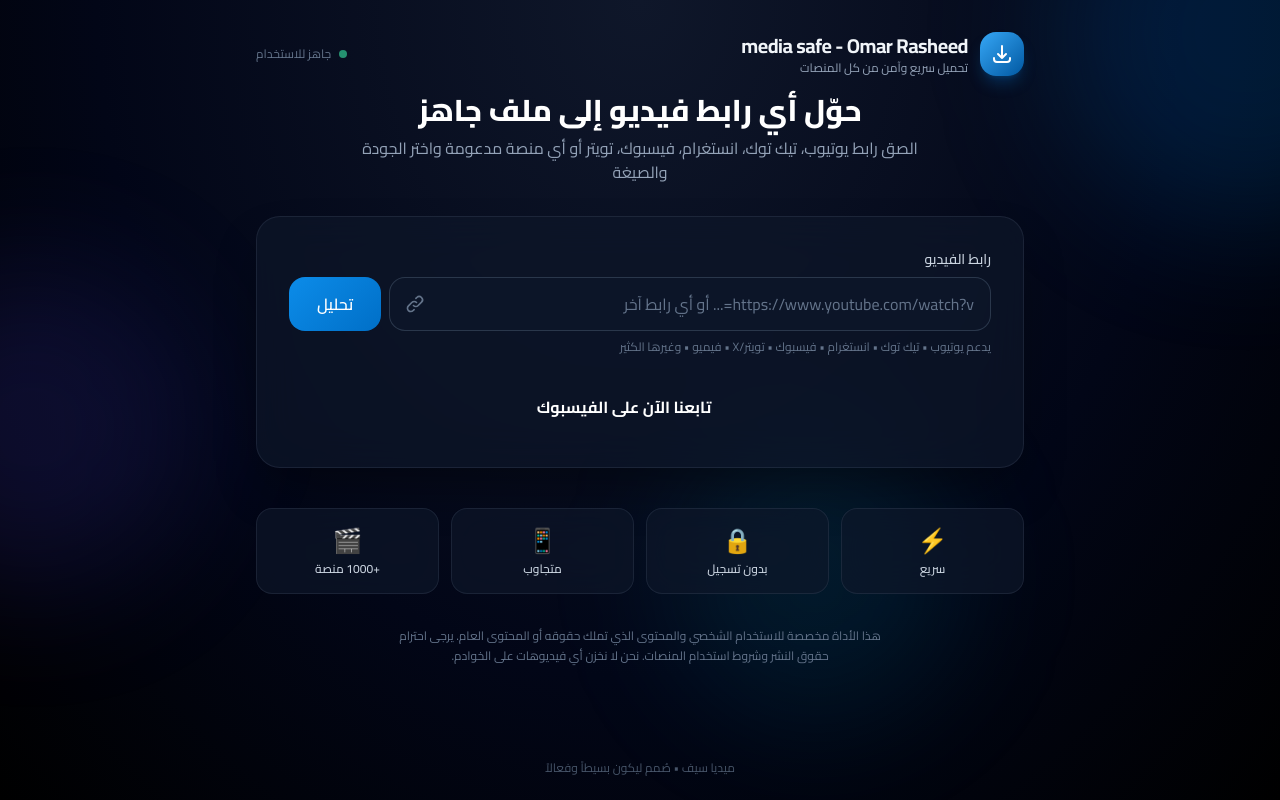
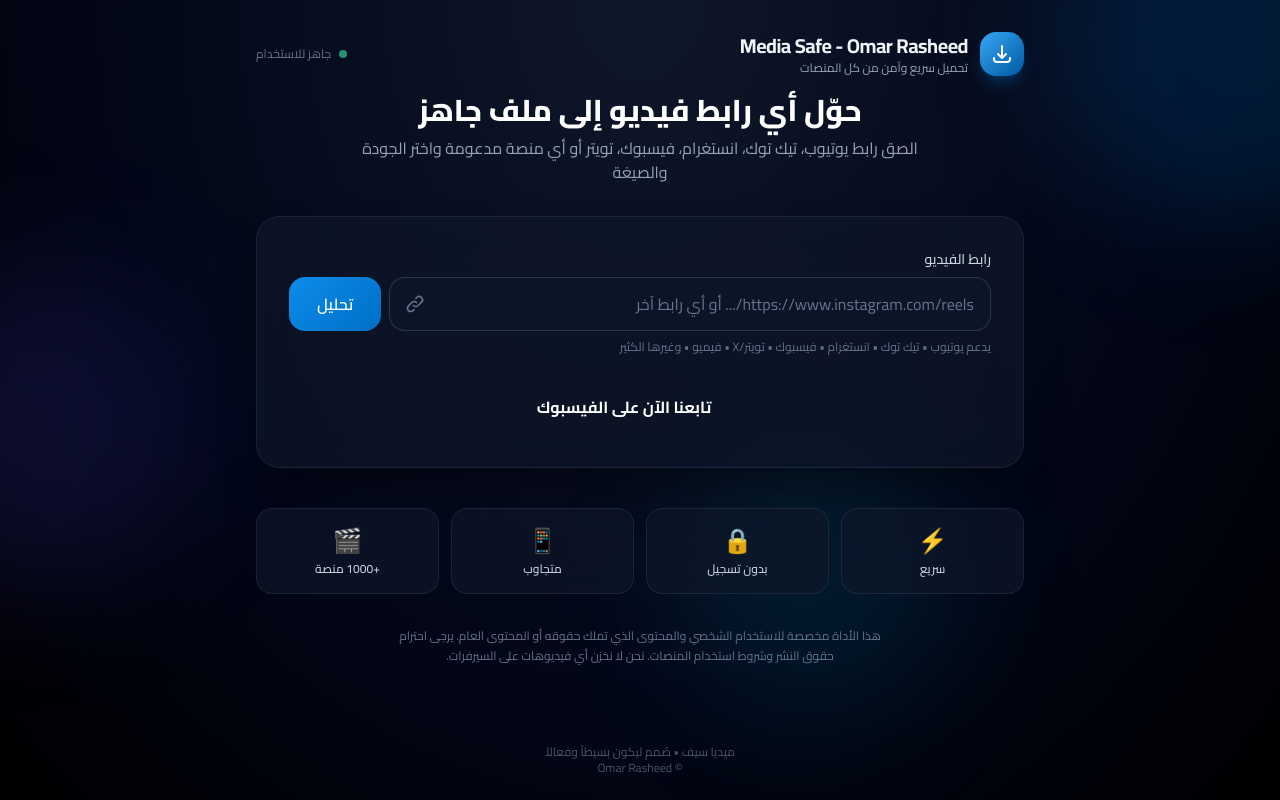
Before and after one commit to Socialdownloaderomar/media-safe, a Flask app: page / in a window 1280 px wide. Run offline with Flask 3, Linux system fonts and the light colour scheme; some libraries are stand-ins or nearby versions.

Commit message:
Update index.html

```diff
--- a/templates/index.html
+++ b/templates/index.html
@@ -29,7 +29,7 @@
             </svg>
           </div>
           <div>
-            <h1 class="text-xl font-bold tracking-tight">media safe - Omar Rasheed</h1>
+            <h1 class="text-xl font-bold tracking-tight">Media Safe - Omar Rasheed</h1>
             <p class="text-xs text-slate-400">تحميل سريع وآمن من كل المنصات</p>
           </div>
         </div>
@@ -65,7 +65,7 @@
                 <input
                   id="urlInput"
                   type="url"
-                  placeholder="https://www.youtube.com/watch?v=... أو أي رابط آخر"
+                  placeholder="https://www.instagram.com/reels/... أو أي رابط آخر"
                   class="w-full bg-slate-900/70 border border-slate-700/80 rounded-2xl py-3.5 pr-4 pl-12 text-sm sm:text-base text-white placeholder-slate-500 input-glow focus:outline-none focus:border-brand-500 transition"
                   autocomplete="off"
                   spellcheck="false"
@@ -186,14 +186,14 @@
         <!-- Disclaimer -->
         <p class="mt-8 text-center text-xs text-slate-500 leading-relaxed max-w-lg mx-auto">
           هذا الأداة مخصصة للاستخدام الشخصي والمحتوى الذي تملك حقوقه أو المحتوى العام.
-          يرجى احترام حقوق النشر وشروط استخدام المنصات. نحن لا نخزن أي فيديوهات على الخوادم.
+          يرجى احترام حقوق النشر وشروط استخدام المنصات. نحن لا نخزن أي فيديوهات على السيرفرات.
         </p>
       </div>
     </main>
 
     <!-- Footer -->
     <footer class="py-6 text-center text-xs text-slate-600">
-      <p>ميديا سيف • صُمم ليكون بسيطاً وفعالاً</p>
+      <p>ميديا سيف • صُمم ليكون بسيطاً وفعالاً</p> <p> © Omar Rasheed</p>
     </footer>
   </div>
 
```
